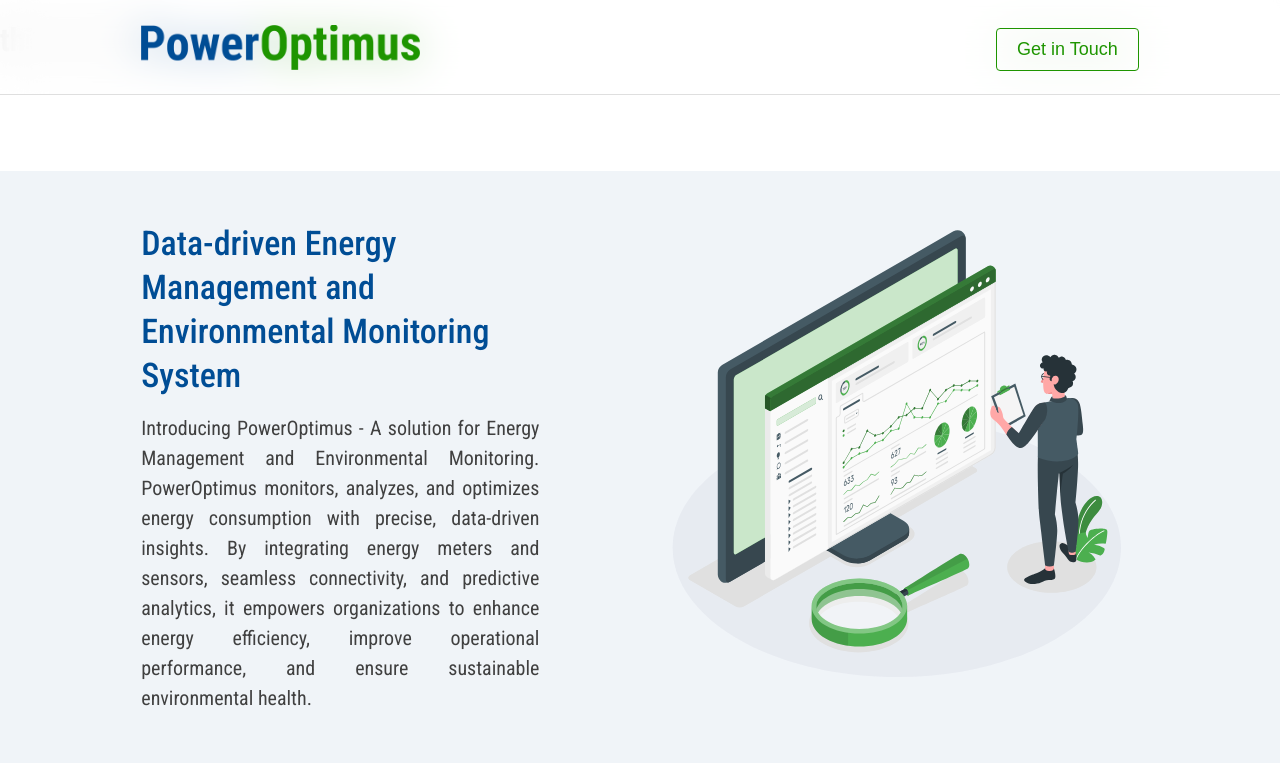
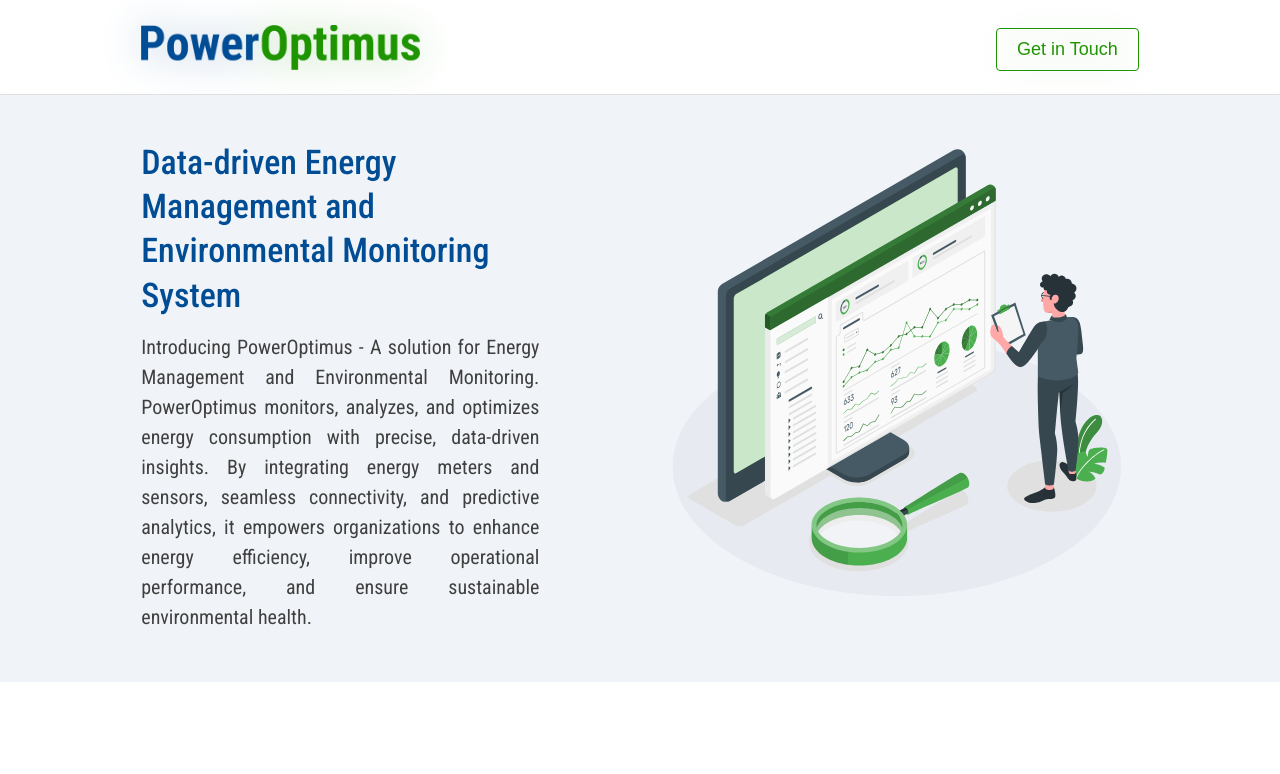
Before and after one commit to Chinmaywani28/poweroptimus-website-nextjs, a Next.js app in the folder poweroptimus-website-nextjs/: page / in a window 1280 px wide. Shown: the top 774 px of the page. Built offline with nearby package versions, Linux system fonts and the light colour scheme.

Commit message:
amend path

```diff
--- a/poweroptimus-website-nextjs/src/app/components/footer/Footer.tsx
+++ b/poweroptimus-website-nextjs/src/app/components/footer/Footer.tsx
@@ -113,7 +113,7 @@
 "use client"
 import React from 'react'
 import { useTranslation } from 'react-i18next';
-
+import './Footer.css'
 
 const Footer = () => {
   const { t } = useTranslation(); // Initialize translation hook
--- a/poweroptimus-website-nextjs/src/app/components/home-main-content/hero.tsx
+++ b/poweroptimus-website-nextjs/src/app/components/home-main-content/hero.tsx
@@ -16,9 +16,9 @@
 
   return (
     <>
-    <h1>
+    {/* <h1>
       this is hero
-    </h1>
+    </h1> */}
     <div id="hero-section" className="home-container">
         <div className="home">
                     {/* sectin 1.1  */}
--- a/poweroptimus-website-nextjs/src/app/components/navbar/navbar.css
+++ b/poweroptimus-website-nextjs/src/app/components/navbar/navbar.css
@@ -1,3 +1,5 @@
+@import url('https://fonts.googleapis.com/css2?family=Roboto+Condensed:wght@300;400;500;600;700;800&display=swap');
+
 /* Wrapper to center the navbar */
 .navbar-container {
   width: 100%;
```
